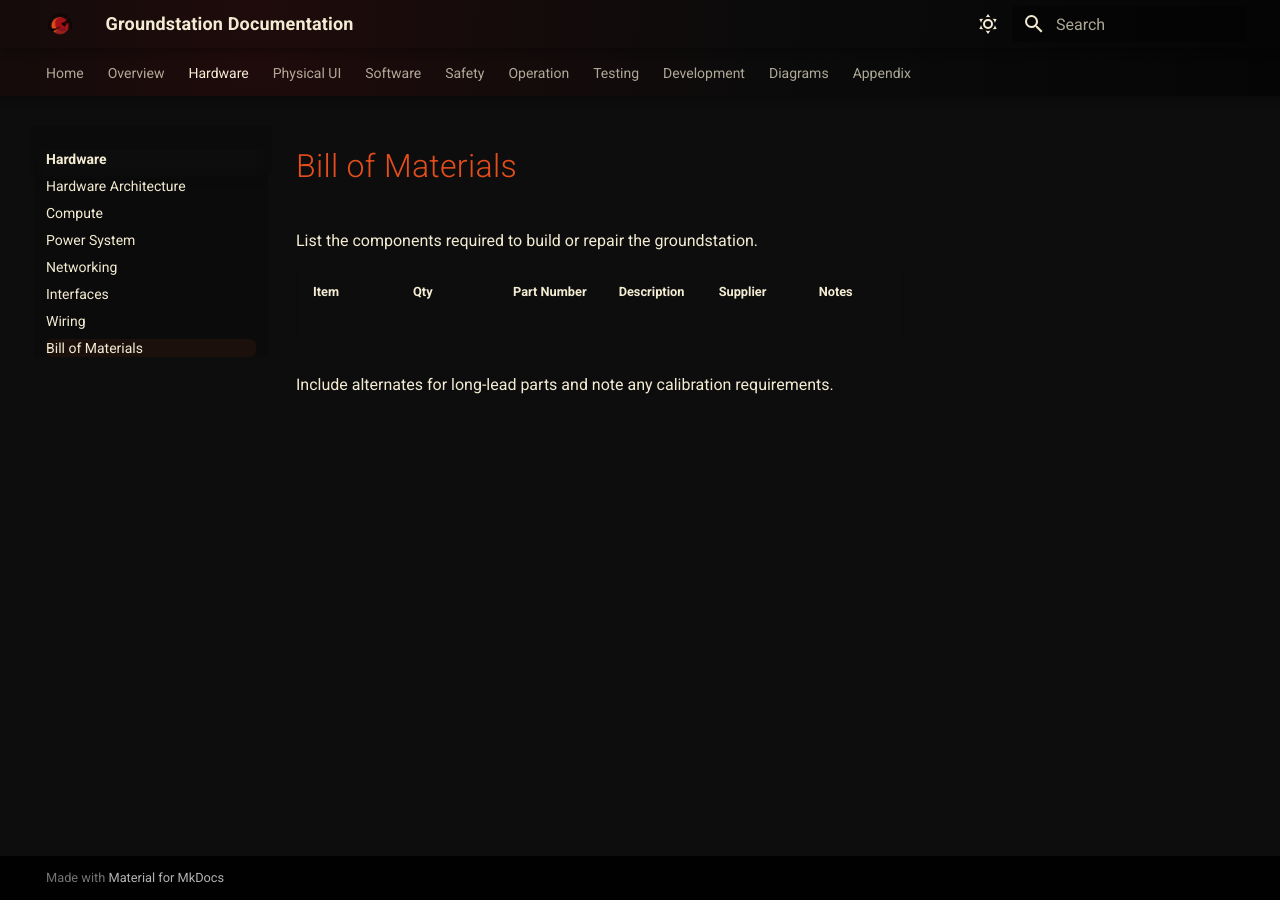
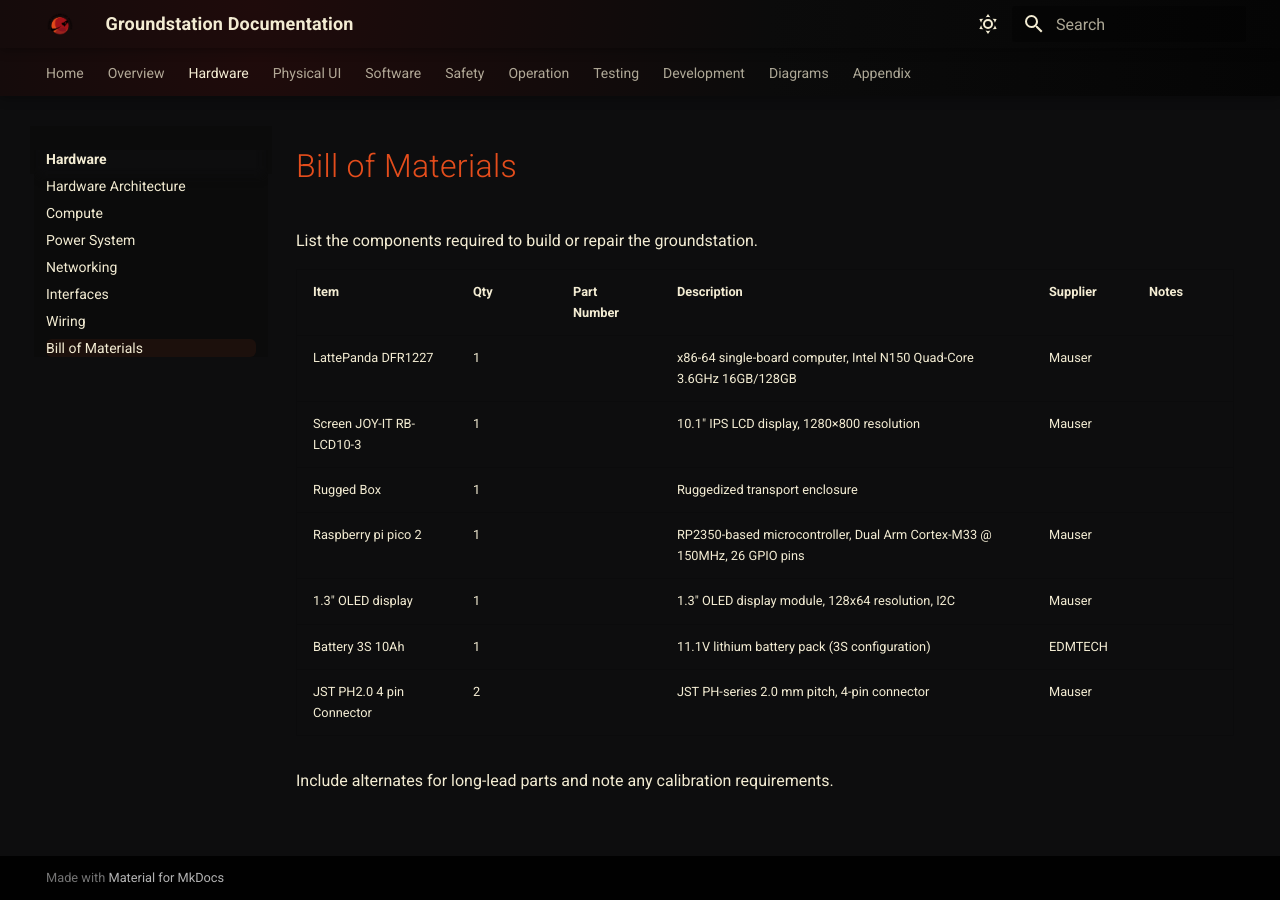
Before and after one commit to joaomnuno/RED-gs-docs, an MkDocs documentation site: the page built from docs/hardware/bill-of-materials.md, in a window 1280 px wide. Built offline with MkDocs 1.6.1 and Material for MkDocs 9.7.7, drawn with Linux system fonts in a browser that asks for light colours.

Commit message:
add some components to bom

```diff
--- a/docs/hardware/bill-of-materials.md
+++ b/docs/hardware/bill-of-materials.md
@@ -4,6 +4,12 @@
 
 | Item | Qty | Part Number | Description | Supplier | Notes |
 | ---- | --- | ----------- | ----------- | -------- | ----- |
-|  |  |  |  |  |  |
+| LattePanda DFR1227 | 1 |  | x86-64 single-board computer, Intel N150 Quad-Core 3.6GHz 16GB/128GB  | Mauser |  |
+| Screen JOY-IT RB-LCD10-3 | 1 |  | 10.1" IPS LCD display, 1280×800 resolution | Mauser |  |
+| Rugged Box | 1 |  | Ruggedized transport enclosure |  |  |
+| Raspberry pi pico 2 | 1 |  | RP2350-based microcontroller, Dual Arm Cortex-M33 @ 150MHz, 26 GPIO pins | Mauser |  |
+| 1.3" OLED display | 1 |  | 1.3" OLED display module, 128x64 resolution, I2C| Mauser |  |
+| Battery 3S 10Ah | 1 |  | 11.1V lithium battery pack (3S configuration) | EDMTECH |  |
+| JST PH2.0 4 pin Connector | 2 |  | JST PH-series 2.0 mm pitch, 4-pin connector | Mauser |  |
 
 Include alternates for long-lead parts and note any calibration requirements.
```
